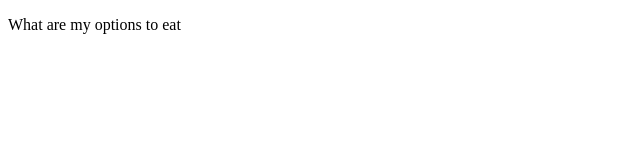
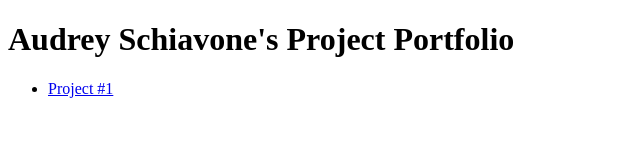
Before and after one commit to as589519/project-portfolio, a plain HTML site: page index.html in a window 1280 px wide. Shown: the whole page, without its empty margins (0-640 px from the left). Drawn offline with Linux system fonts and the light colour scheme.

Commit message:
second commit

```diff
--- a/index.html
+++ b/index.html
@@ -1,13 +1,12 @@
 <!DOCTYPE html>
 <html>
 <head>
-	<title>I'm really hungry</title>
-	<!--Go Hawks-->
+	<title>Audrey Schiavone's Project Portfolio</title>
 </head>
 <body>
-	<p>What are my options to eat</p>
-        <img src=""/>
+	<h1>Audrey Schiavone's Project Portfolio</h1>
+    <ul>
+    <li><a href="01beginning.html">Project #1</a></li>
+    </ul>
 </body>
-
-
 </html>
```
